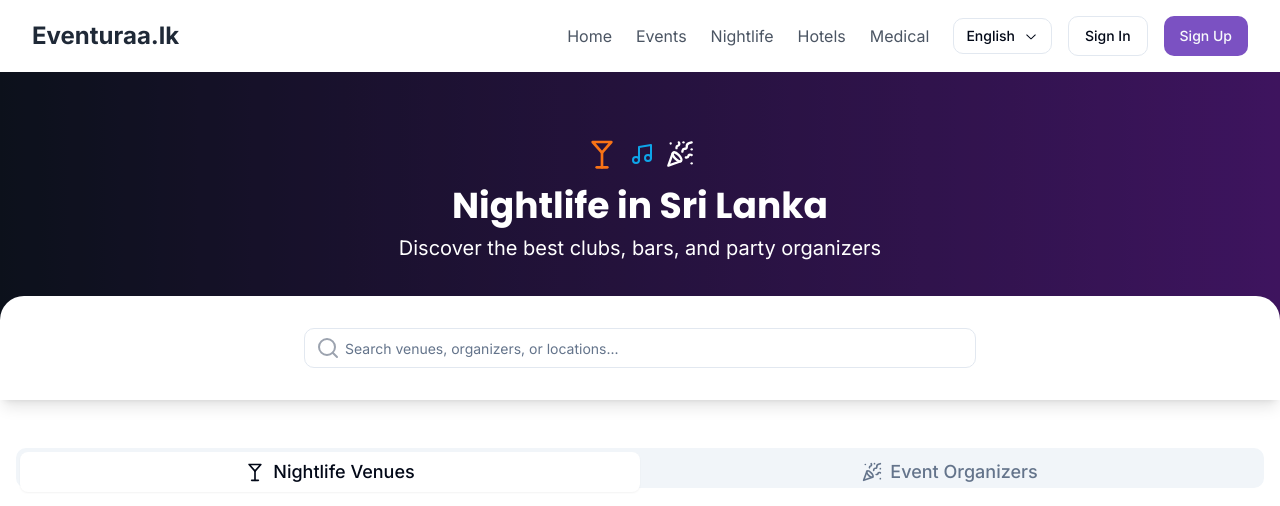
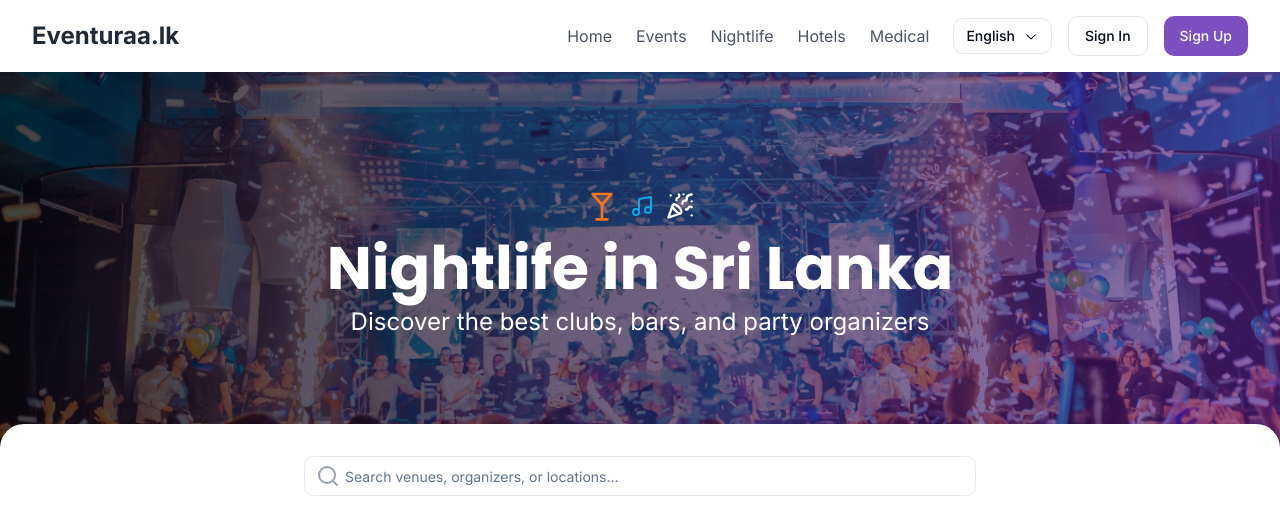
Before and after one commit to sachindu1904/eventuraa-sri-lanka-unite, a React (Vite) app: page /nightlife in a window 1280 px wide. Shown: the top 506 px of the page. Built offline with nearby package versions, Linux system fonts and the light colour scheme.

Commit message:
Add image to nightlife page hero
Add an image to the hero section of the nightlife page.

```diff
--- a/src/pages/NightlifePage.tsx
+++ b/src/pages/NightlifePage.tsx
@@ -288,17 +288,26 @@ const NightlifePage = () => {
       <Header />
 
       <main className="flex-grow">
-        {/* Hero Banner */}
-        <div className="relative h-64 bg-gradient-to-r from-gray-900 to-purple-900 flex items-center justify-center">
-          <div className="absolute inset-0 bg-black/30"></div>
+        {/* Hero Banner - Updated with the new nightclub image */}
+        <div className="relative h-96 flex items-center justify-center">
+          <img
+            src="/lovable-uploads/d60073b8-962d-45d8-8047-f94815d79b13.png"
+            alt="Nightclub with confetti and crowd"
+            className="absolute inset-0 w-full h-full object-cover"
+          />
+          <div className="absolute inset-0 bg-gradient-to-r from-black/70 to-purple-900/60"></div>
           <div className="relative z-10 text-center px-4">
             <div className="flex items-center gap-3 justify-center mb-4">
               <MartiniIcon className="h-8 w-8 text-eventuraa-orange" />
               <Music className="h-6 w-6 text-eventuraa-blue" />
               <PartyPopper className="h-7 w-7 text-white" />
             </div>
-            <h1 className="text-4xl font-bold text-white font-display mb-2">Nightlife in Sri Lanka</h1>
-            <p className="text-white text-xl">Discover the best clubs, bars, and party organizers</p>
+            <h1 className="text-4xl md:text-5xl lg:text-6xl font-bold text-white font-display mb-2">
+              Nightlife in Sri Lanka
+            </h1>
+            <p className="text-white text-xl md:text-2xl max-w-3xl mx-auto">
+              Discover the best clubs, bars, and party organizers
+            </p>
           </div>
         </div>
 
```
Also changed, not shown: public/lovable-uploads/d60073b8-962d-45d8-8047-f94815d79b13.png (added).
